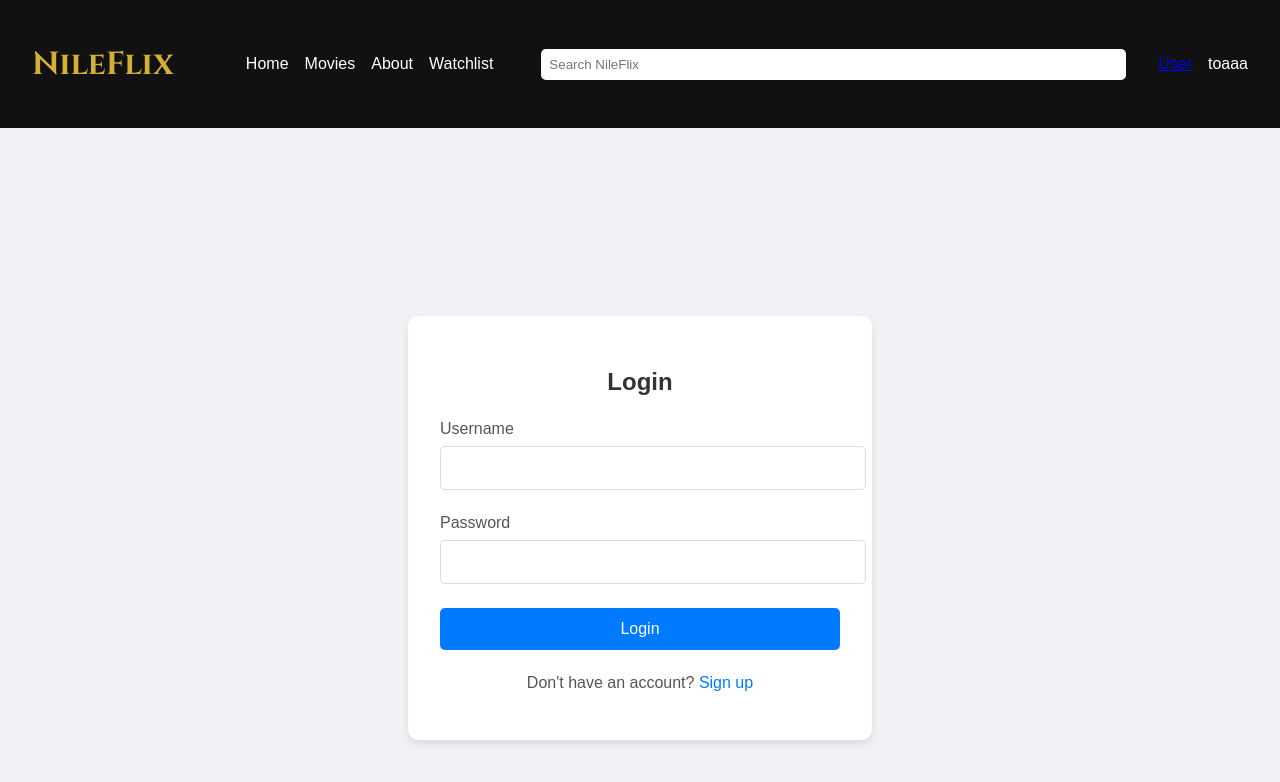
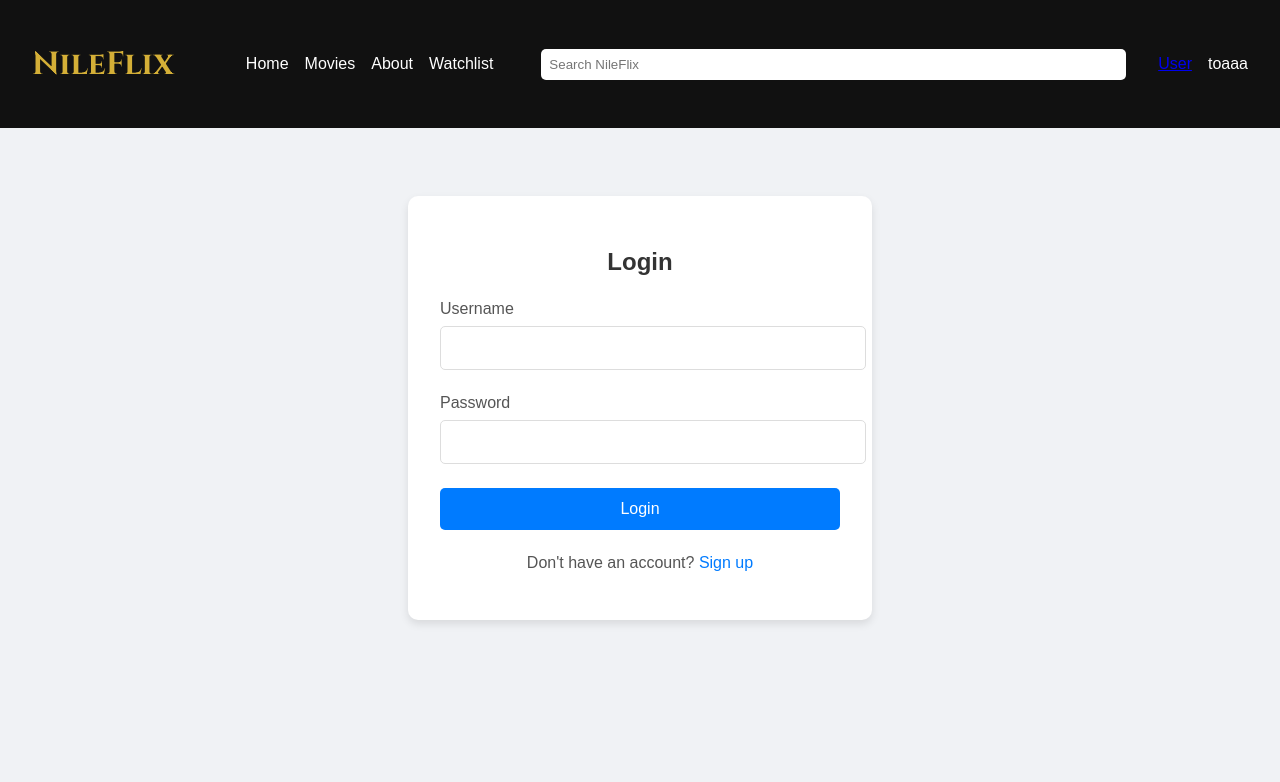
Before and after one commit to ucoi/NileFlix-FrontEnd, a React (Create React App) app: page /login in a window 1280 px wide. Shown: the top 782 px of the page. Built offline with nearby package versions, Linux system fonts and the light colour scheme.

Commit message:
made the login container better styled

```diff
--- a/src/pages/Login/Login.css
+++ b/src/pages/Login/Login.css
@@ -1,4 +1,3 @@
-/* src/pages/Login.css */
 
 body {
     background-color: #f0f2f5;
@@ -9,7 +8,7 @@ body {
     display: flex;
     justify-content: center;
     align-items: center;
-    height: 100vh;
+    height: 70vh;
     background-color: #f0f2f5;
 }
 
```
